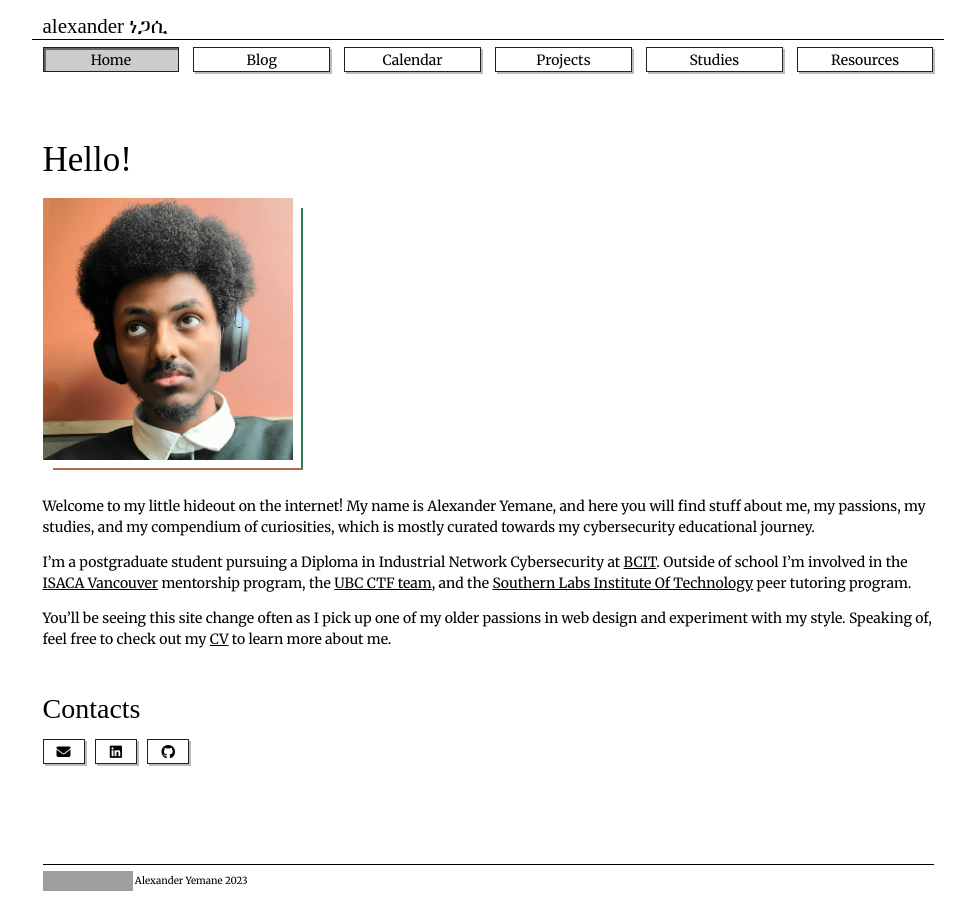
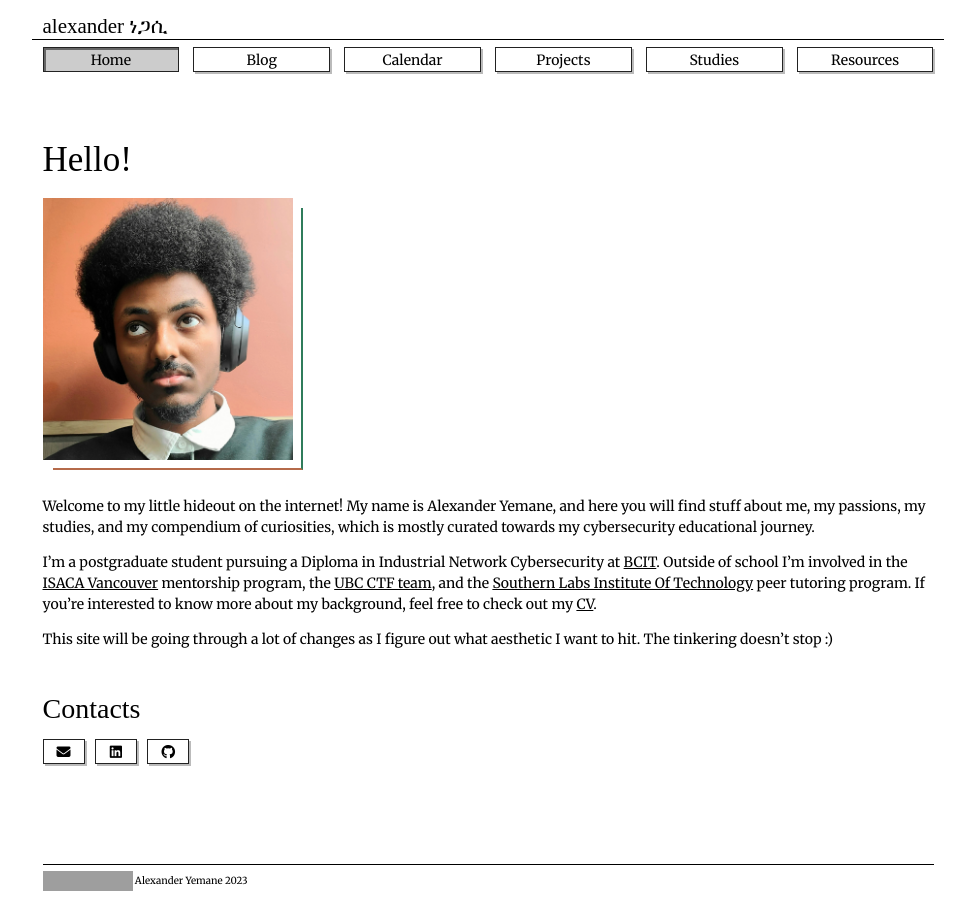
Before and after one commit to gahssi/gahssi.github.io, a Jekyll site: the page built from index.md, in a window 1280 px wide. Shown: the whole page, without its empty margins (152-1127 px from the left). Built offline with Jekyll 4.4.1, drawn with Linux system fonts in a browser that asks for light colours; nearby versions of some CDN libraries; some web fonts are replaced; grey boxes are pictures that could not be loaded.

Commit message:
resume and intro updated

```diff
--- a/calendar/index.html
+++ b/calendar/index.html
@@ -6,6 +6,10 @@ permalink: /calendar/
 
 <script src='https://cdn.jsdelivr.net/npm/fullcalendar@6.1.5/index.global.min.js'></script>
 <script src='https://cdn.jsdelivr.net/npm/@fullcalendar/google-calendar@6.1.5/index.global.min.js'></script>
+
+<p>Check out my school calendar on <a href="https://incs24.notion.site/">Notion</a> for more features such as color-coded course labels, filters, and Kanban board view.</p>
+
+<p>I will try to add more of these features to this page gradually. I'll also post extracurricular events specifically here like public lectures, food festivals, and whatever else I might be interested in.</p>
 
 <script>
     document.addEventListener('DOMContentLoaded', function() {
--- a/index.md
+++ b/index.md
@@ -52,9 +52,9 @@ title: Homepage
 
 Welcome to my little hideout on the internet! My name is Alexander Yemane, and here you will find stuff about me, my passions, my studies, and my compendium of curiosities, which is mostly curated towards my cybersecurity educational journey.
 
-I'm a postgraduate student pursuing a Diploma in Industrial Network Cybersecurity at [BCIT](https://www.bcit.ca/). Outside of school I'm involved in the [ISACA Vancouver](https://engage.isaca.org/vancouverchapter/home) mentorship program, the [UBC CTF team](https://maplebacon.org/), and the [Southern Labs Institute Of Technology](https://southernlabs.co.za/who-we-are/) peer tutoring program.
+I'm a postgraduate student pursuing a Diploma in Industrial Network Cybersecurity at [BCIT](https://www.bcit.ca/). Outside of school I'm involved in the [ISACA Vancouver](https://engage.isaca.org/vancouverchapter/home) mentorship program, the [UBC CTF team](https://maplebacon.org/), and the [Southern Labs Institute Of Technology](https://southernlabs.co.za/who-we-are/) peer tutoring program. If you're interested to know more about my background, feel free to check out my [CV](cv).
 
-You'll be seeing this site change often as I pick up one of my older passions in web design and experiment with my style. Speaking of, feel free to check out my [CV](cv) to learn more about me.
+This site will be going through a lot of changes as I figure out what aesthetic I want to hit. The tinkering doesn't stop :)
 
 ## Contacts
 
```
